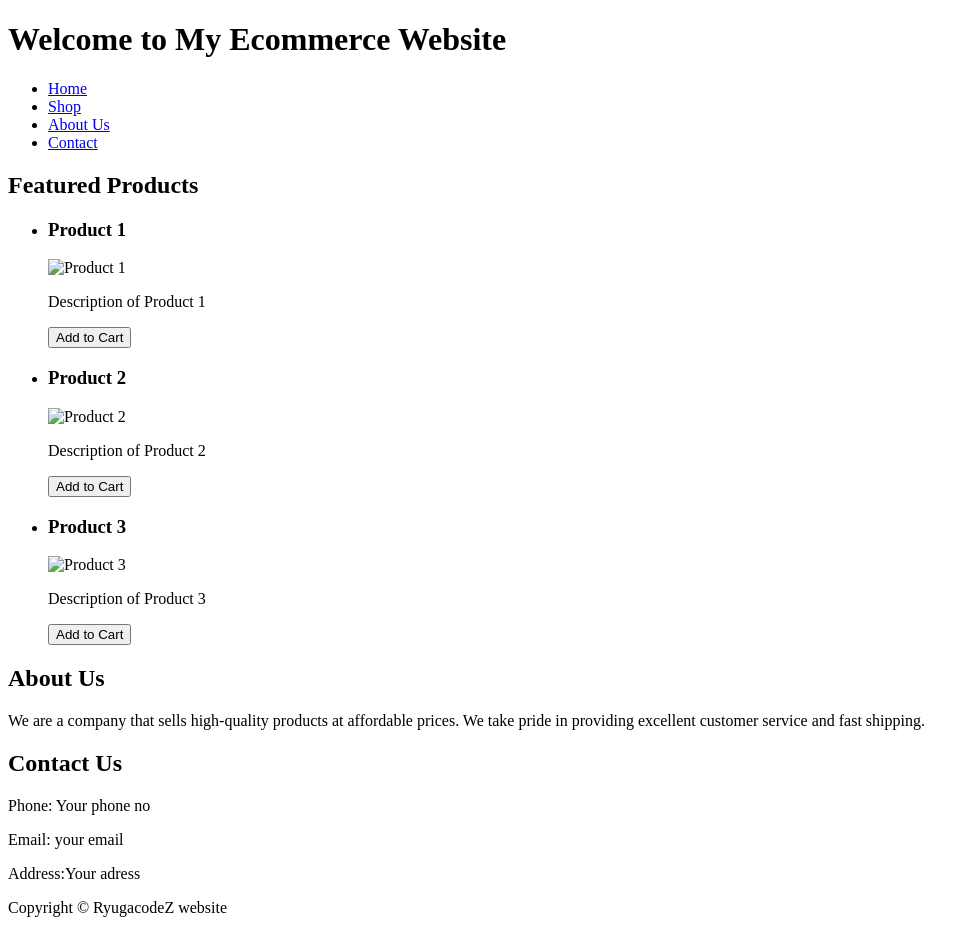
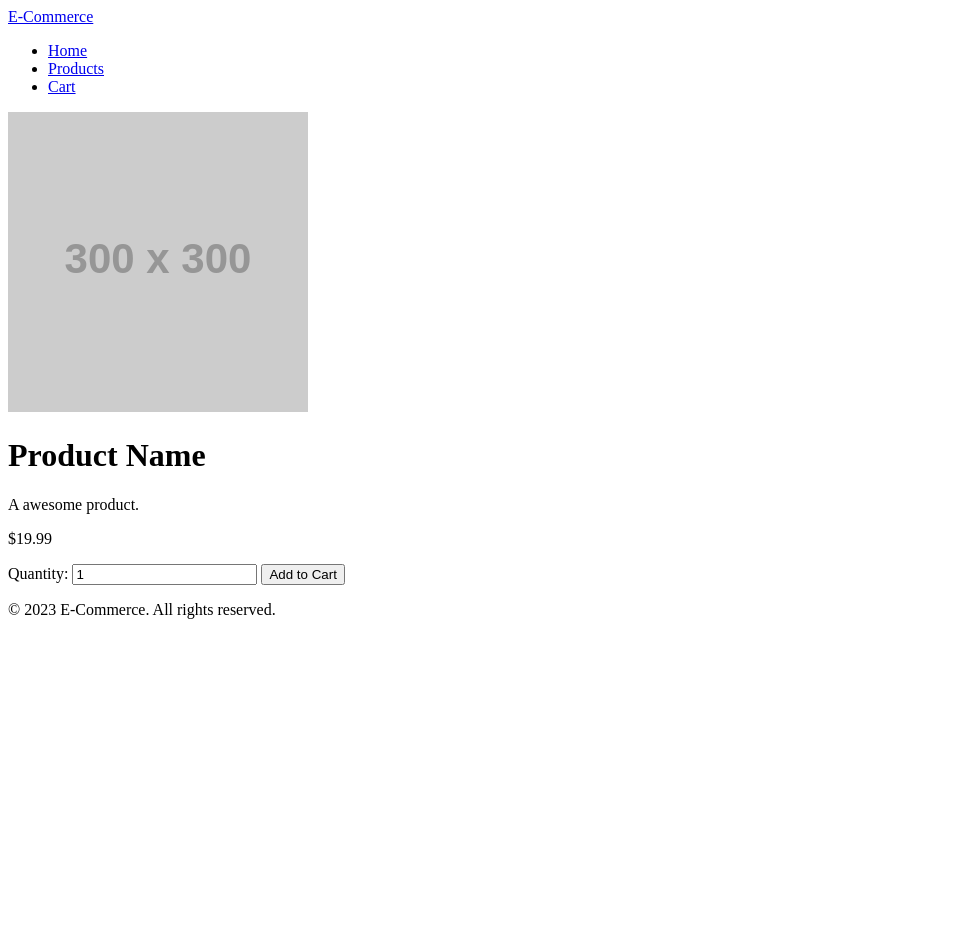
Before and after one commit to 28383882boy/Ecommerce-website, a plain HTML site: page Index.html in a window 1280 px wide. Shown: the whole page, without its empty margins (0-976 px from the left). After the commit the page ends 800 px from the top, so only its background shows below. Drawn offline with Linux system fonts and the light colour scheme; placeholder pictures from the web are drawn by us.

Commit message:
Update Index.html

```diff
--- a/Index.html
+++ b/Index.html
@@ -1,61 +1,43 @@
 <!DOCTYPE html>
 <html>
 <head>
-	<title>My Ecommerce Website</title>
+	<title>Product Page</title>
+	<link rel="stylesheet" type="text/css" href="style.css">
 </head>
 <body>
 	<header>
-		<h1>Welcome to My Ecommerce Website</h1>
+		<div class="logo">
+			<a href="#">E-Commerce</a>
+		</div>
 		<nav>
 			<ul>
 				<li><a href="#">Home</a></li>
-				<li><a href="#">Shop</a></li>
-				<li><a href="#">About Us</a></li>
-				<li><a href="#">Contact</a></li>
+				<li><a href="#">Products</a></li>
+				<li><a href="#">Cart</a></li>
 			</ul>
 		</nav>
 	</header>
 
 	<main>
-		<section>
-			<h2>Featured Products</h2>
-			<ul>
-				<li>
-					<h3>Product 1</h3>
-					<img src="product1.jpg" alt="Product 1">
-					<p>Description of Product 1</p>
-					<button>Add to Cart</button>
-				</li>
-				<li>
-					<h3>Product 2</h3>
-					<img src="product2.jpg" alt="Product 2">
-					<p>Description of Product 2</p>
-					<button>Add to Cart</button>
-				</li>
-				<li>
-					<h3>Product 3</h3>
-					<img src="product3.jpg" alt="Product 3">
-					<p>Description of Product 3</p>
-					<button>Add to Cart</button>
-				</li>
-			</ul>
-		</section>
-
-		<section>
-			<h2>About Us</h2>
-			<p>We are a company that sells high-quality products at affordable prices. We take pride in providing excellent customer service and fast shipping.</p>
-		</section>
-
-		<section>
-			<h2>Contact Us</h2>
-			<p>Phone: Your phone no</p>
-			<p>Email: your email</p>
-			<p>Address:Your adress</p>
-		</section>
+		<div class="product-image">
+			<img src="https://via.placeholder.com/300x300.png" alt="Product Image">
+		</div>
+		<div class="product-details">
+			<h1>Product Name</h1>
+			<p class="product-description">A awesome product.</p>
+			<p class="product-price">$19.99</p>
+			<form>
+				<label for="quantity">Quantity:</label>
+				<input type="number" name="quantity" id="quantity" value="1">
+				<button type="submit">Add to Cart</button>
+			</form>
+		</div>
 	</main>
 
 	<footer>
-		<p>Copyright &copy; RyugacodeZ website</p>
+		<p>&copy; 2023 E-Commerce. All rights reserved.</p>
 	</footer>
+
+	<script src="script.js"></script>
 </body>
 </html>
```
